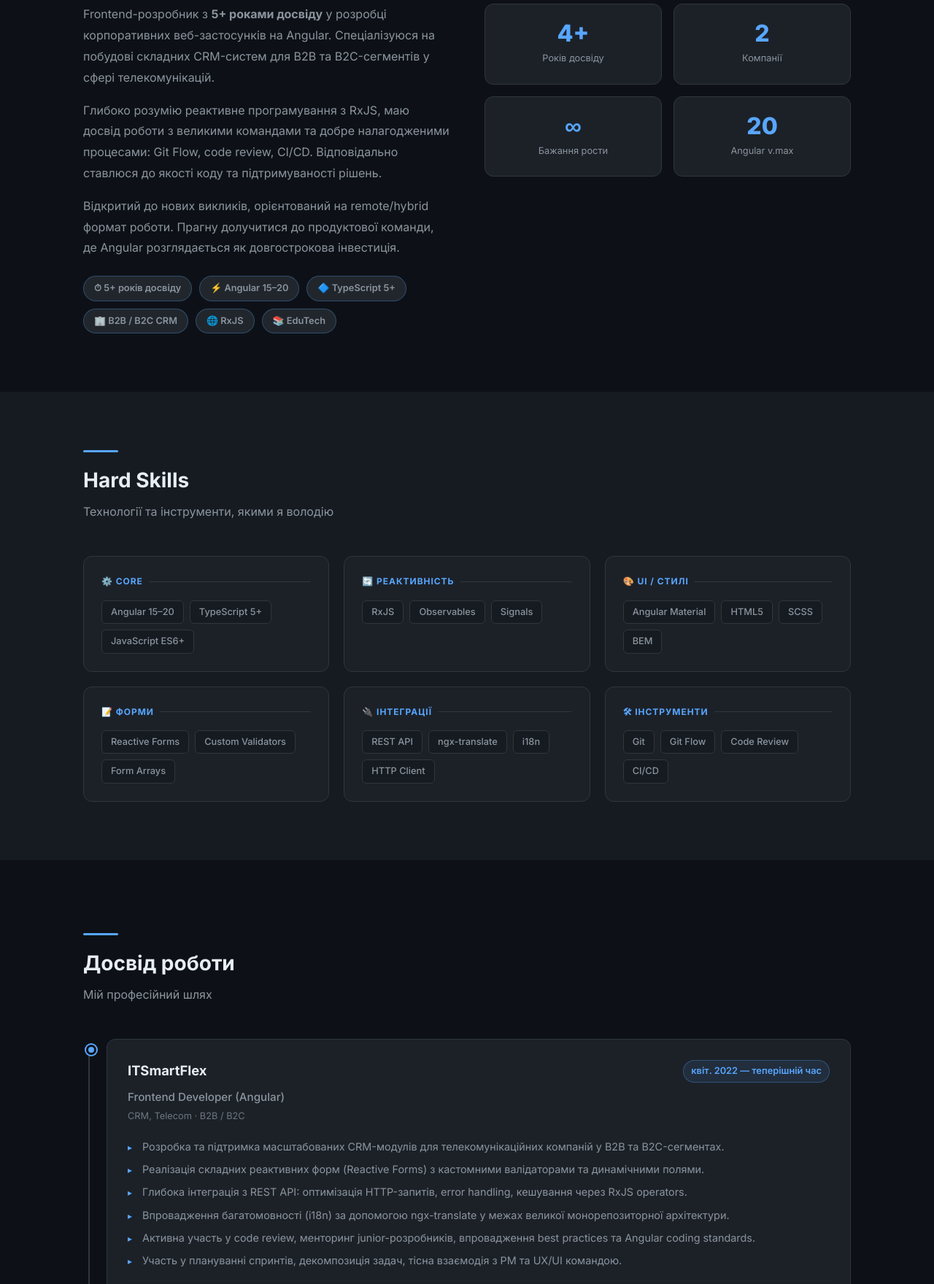
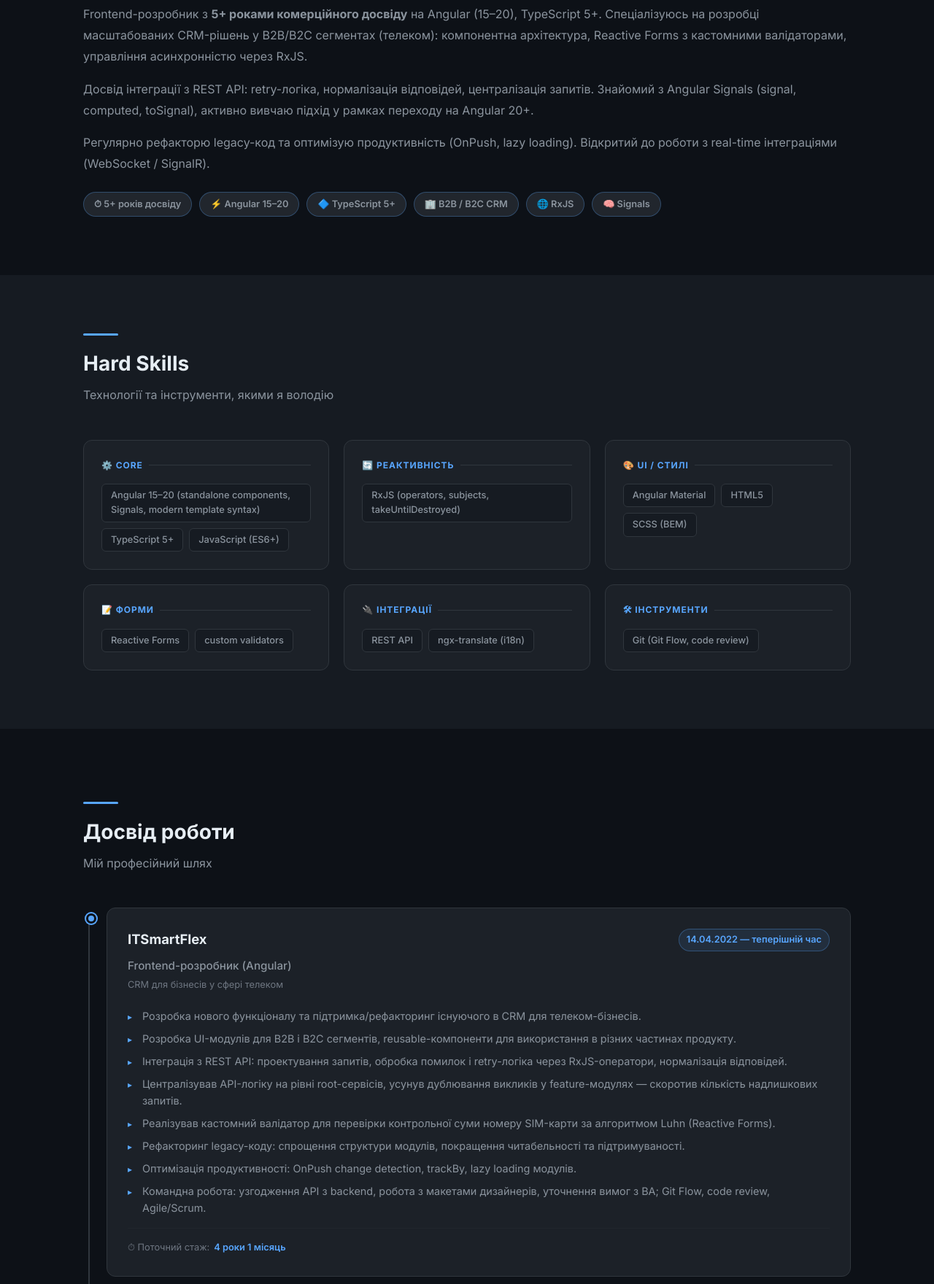
Before and after one commit to LevBD/cv, a plain HTML site: page cv.html in a window 1280 px wide. Shown: the part 1040-2800 px from the top of the page at 73% size. Drawn offline with Linux system fonts and the light colour scheme.

Commit message:
Fist version

```diff
--- a/cv.html
+++ b/cv.html
@@ -3,9 +3,9 @@
 <head>
   <meta charset="UTF-8" />
   <meta name="viewport" content="width=device-width, initial-scale=1.0" />
-  <title>Богдан Левіщев — Frontend Developer (Angular)</title>
-  <meta name="description" content="Frontend-розробник з 5+ роками досвіду на Angular. Відкритий до нових пропозицій." />
-  <meta property="og:title" content="Богдан Левіщев — Frontend Developer" />
+  <title>Левіщев Богдан Дем'янович — Frontend-розробник (Angular)</title>
+  <meta name="description" content="Frontend-розробник (Angular) з 5+ роками комерційного досвіду: Angular 15–20, TypeScript 5+, RxJS, Reactive Forms, REST API." />
+  <meta property="og:title" content="Левіщев Богдан Дем'янович — Frontend-розробник (Angular)" />
   <meta property="og:image" content="assets/og-preview.png" />
   <link rel="preconnect" href="https://fonts.googleapis.com" />
   <link rel="preconnect" href="https://fonts.gstatic.com" crossorigin />
@@ -341,7 +341,7 @@
     #about { padding-top: 100px; }
     .about__grid {
       display: grid;
-      grid-template-columns: 1fr 1fr;
+      grid-template-columns: 1fr;
       gap: 48px;
       align-items: start;
     }
@@ -366,32 +366,6 @@
       transition: transform 0.2s, background 0.2s;
     }
     .chip:hover { transform: translateY(-2px); background: var(--accent-subtle); }
-    .about__stats {
-      display: grid;
-      grid-template-columns: 1fr 1fr;
-      gap: 16px;
-    }
-    .stat-card {
-      background: var(--bg-card);
-      border: 1px solid var(--border);
-      border-radius: 12px;
-      padding: 24px;
-      text-align: center;
-      transition: transform 0.2s, box-shadow 0.2s, border-color 0.2s;
-    }
-    .stat-card:hover {
-      transform: translateY(-4px);
-      box-shadow: 0 12px 32px var(--shadow);
-      border-color: var(--accent-subtle-border);
-    }
-    .stat-card__number {
-      font-size: 2rem;
-      font-weight: 800;
-      color: var(--accent);
-      line-height: 1;
-      margin-bottom: 8px;
-    }
-    .stat-card__label { font-size: 0.8rem; color: var(--text-secondary); }
     @media (max-width: 768px) {
       .about__grid { grid-template-columns: 1fr; }
     }
@@ -735,17 +709,18 @@
     <section id="hero" aria-labelledby="hero-name">
       <div class="hero__inner">
         <div class="hero__content reveal">
-          <div class="hero__badge">Available for hire</div>
+          <div class="hero__badge">Remote</div>
           <h1 class="hero__name" id="hero-name">
             Богдан<br><span class="accent">Левіщев</span>
           </h1>
-          <p class="hero__role">Frontend Developer (Angular)</p>
+          <p class="hero__role">Frontend-розробник (Angular)</p>
           <p class="hero__location">
             <span>📍</span> Київ, Україна
           </p>
           <blockquote class="hero__tagline">
-            Розробляю масштабовані Angular-застосунки з фокусом на чистий код,
-            продуктивність та чудовий UX — від CRM-систем до EduTech-платформ.
+            Frontend-розробник з 5+ роками комерційного досвіду на Angular (15–20), TypeScript 5+.
+            Спеціалізуюсь на масштабованих CRM-рішеннях у B2B/B2C (телеком), з фокусом на RxJS,
+            Reactive Forms, REST API та продуктивність (OnPush, lazy loading).
           </blockquote>
           <div class="hero__cta">
             <a href="assets/cv/bogdan-levishchev-cv.pdf" download class="btn btn--primary">
@@ -774,20 +749,19 @@
         <div class="reveal">
           <div class="about__text">
             <p>
-              Frontend-розробник з <strong>5+ роками досвіду</strong> у розробці
-              корпоративних веб-застосунків на Angular. Спеціалізуюся на побудові
-              складних CRM-систем для B2B та B2C-сегментів у сфері телекомунікацій.
+              Frontend-розробник з <strong>5+ роками комерційного досвіду</strong> на Angular (15–20), TypeScript 5+.
+              Спеціалізуюсь на розробці масштабованих CRM-рішень у B2B/B2C сегментах (телеком):
+              компонентна архітектура, Reactive Forms з кастомними валідаторами, управління
+              асинхронністю через RxJS.
             </p>
             <p>
-              Глибоко розумію реактивне програмування з RxJS, маю досвід роботи
-              з великими командами та добре налагодженими процесами: Git Flow,
-              code review, CI/CD. Відповідально ставлюся до якості коду та
-              підтримуваності рішень.
+              Досвід інтеграції з REST API: retry-логіка, нормалізація відповідей,
+              централізація запитів. Знайомий з Angular Signals (signal, computed, toSignal),
+              активно вивчаю підхід у рамках переходу на Angular 20+.
             </p>
             <p>
-              Відкритий до нових викликів, орієнтований на remote/hybrid формат
-              роботи. Прагну долучитися до продуктової команди, де Angular
-              розглядається як довгострокова інвестиція.
+              Регулярно рефакторю legacy-код та оптимізую продуктивність (OnPush, lazy loading).
+              Відкритий до роботи з real-time інтеграціями (WebSocket / SignalR).
             </p>
           </div>
           <div class="about__highlights">
@@ -796,25 +770,7 @@
             <span class="chip">🔷 TypeScript 5+</span>
             <span class="chip">🏢 B2B / B2C CRM</span>
             <span class="chip">🌐 RxJS</span>
-            <span class="chip">📚 EduTech</span>
-          </div>
-        </div>
-        <div class="about__stats reveal">
-          <div class="stat-card">
-            <div class="stat-card__number" id="yearsExp">5+</div>
-            <div class="stat-card__label">Років досвіду</div>
-          </div>
-          <div class="stat-card">
-            <div class="stat-card__number">2</div>
-            <div class="stat-card__label">Компанії</div>
-          </div>
-          <div class="stat-card">
-            <div class="stat-card__number">∞</div>
-            <div class="stat-card__label">Бажання рости</div>
-          </div>
-          <div class="stat-card">
-            <div class="stat-card__number">20</div>
-            <div class="stat-card__label">Angular v.max</div>
+            <span class="chip">🧠 Signals</span>
           </div>
         </div>
       </div>
@@ -832,17 +788,15 @@
           <div class="skill-group">
             <div class="skill-group__title">⚙️ Core</div>
             <div class="skill-chips">
-              <span class="skill-chip">Angular 15–20</span>
+              <span class="skill-chip">Angular 15–20 (standalone components, Signals, modern template syntax)</span>
               <span class="skill-chip">TypeScript 5+</span>
-              <span class="skill-chip">JavaScript ES6+</span>
+              <span class="skill-chip">JavaScript (ES6+)</span>
             </div>
           </div>
           <div class="skill-group">
             <div class="skill-group__title">🔄 Реактивність</div>
             <div class="skill-chips">
-              <span class="skill-chip">RxJS</span>
-              <span class="skill-chip">Observables</span>
-              <span class="skill-chip">Signals</span>
+              <span class="skill-chip">RxJS (operators, subjects, takeUntilDestroyed)</span>
             </div>
           </div>
           <div class="skill-group">
@@ -850,34 +804,27 @@
             <div class="skill-chips">
               <span class="skill-chip">Angular Material</span>
               <span class="skill-chip">HTML5</span>
-              <span class="skill-chip">SCSS</span>
-              <span class="skill-chip">BEM</span>
+              <span class="skill-chip">SCSS (BEM)</span>
             </div>
           </div>
           <div class="skill-group">
             <div class="skill-group__title">📝 Форми</div>
             <div class="skill-chips">
               <span class="skill-chip">Reactive Forms</span>
-              <span class="skill-chip">Custom Validators</span>
-              <span class="skill-chip">Form Arrays</span>
+              <span class="skill-chip">custom validators</span>
             </div>
           </div>
           <div class="skill-group">
             <div class="skill-group__title">🔌 Інтеграції</div>
             <div class="skill-chips">
               <span class="skill-chip">REST API</span>
-              <span class="skill-chip">ngx-translate</span>
-              <span class="skill-chip">i18n</span>
-              <span class="skill-chip">HTTP Client</span>
+              <span class="skill-chip">ngx-translate (i18n)</span>
             </div>
           </div>
           <div class="skill-group">
             <div class="skill-group__title">🛠 Інструменти</div>
             <div class="skill-chips">
-              <span class="skill-chip">Git</span>
-              <span class="skill-chip">Git Flow</span>
-              <span class="skill-chip">Code Review</span>
-              <span class="skill-chip">CI/CD</span>
+              <span class="skill-chip">Git (Git Flow, code review)</span>
             </div>
           </div>
         </div>
@@ -898,17 +845,19 @@
           <div class="timeline-card">
             <div class="timeline-card__header">
               <span class="timeline-card__company">ITSmartFlex</span>
-              <span class="timeline-card__period">квіт. 2022 — теперішній час</span>
+              <span class="timeline-card__period">14.04.2022 — теперішній час</span>
             </div>
-            <p class="timeline-card__role">Frontend Developer (Angular)</p>
-            <p class="timeline-card__domain">CRM, Telecom · B2B / B2C</p>
+            <p class="timeline-card__role">Frontend-розробник (Angular)</p>
+            <p class="timeline-card__domain">CRM для бізнесів у сфері телеком</p>
             <ul class="timeline-card__bullets" aria-label="Обов'язки та досягнення">
-              <li>Розробка та підтримка масштабованих CRM-модулів для телекомунікаційних компаній у B2B та B2C-сегментах.</li>
-              <li>Реалізація складних реактивних форм (Reactive Forms) з кастомними валідаторами та динамічними полями.</li>
-              <li>Глибока інтеграція з REST API: оптимізація HTTP-запитів, error handling, кешування через RxJS operators.</li>
-              <li>Впровадження багатомовності (i18n) за допомогою ngx-translate у межах великої монорепозиторної архітектури.</li>
-              <li>Активна участь у code review, менторинг junior-розробників, впровадження best practices та Angular coding standards.</li>
-              <li>Участь у плануванні спринтів, декомпозиція задач, тісна взаємодія з PM та UX/UI командою.</li>
+              <li>Розробка нового функціоналу та підтримка/рефакторинг існуючого в CRM для телеком-бізнесів.</li>
+              <li>Розробка UI-модулів для B2B і B2C сегментів, reusable-компоненти для використання в різних частинах продукту.</li>
+              <li>Інтеграція з REST API: проектування запитів, обробка помилок і retry-логіка через RxJS-оператори, нормалізація відповідей.</li>
+              <li>Централізував API-логіку на рівні root-сервісів, усунув дублювання викликів у feature-модулях — скоротив кількість надлишкових запитів.</li>
+              <li>Реалізував кастомний валідатор для перевірки контрольної суми номеру SIM-карти за алгоритмом Luhn (Reactive Forms).</li>
+              <li>Рефакторинг legacy-коду: спрощення структури модулів, покращення читабельності та підтримуваності.</li>
+              <li>Оптимізація продуктивності: OnPush change detection, trackBy, lazy loading модулів.</li>
+              <li>Командна робота: узгодження API з backend, робота з макетами дизайнерів, уточнення вимог з BA; Git Flow, code review, Agile/Scrum.</li>
             </ul>
             <div class="timeline-card__duration">
               ⏱ Поточний стаж: <strong id="duration-badge">—</strong>
@@ -921,14 +870,13 @@
           <div class="timeline-card">
             <div class="timeline-card__header">
               <span class="timeline-card__company">Ucode IT Academy</span>
-              <span class="timeline-card__period">січ. 2021 — бер. 2022</span>
+              <span class="timeline-card__period">01.01.2021 — 31.03.2022</span>
             </div>
-            <p class="timeline-card__role">Frontend Developer (Angular)</p>
-            <p class="timeline-card__domain">LMS / CRM · EduTech</p>
+            <p class="timeline-card__role">Frontend-розробник (Angular)</p>
+            <p class="timeline-card__domain">LMS, CRM у сфері EduTech</p>
             <ul class="timeline-card__bullets">
-              <li>Розробка внутрішньої LMS-платформи для управління навчальними курсами, студентами та прогресом навчання.</li>
-              <li>Побудова компонентної архітектури на Angular з використанням Angular Material та SCSS/BEM-методології.</li>
-              <li>Реалізація дашборду із динамічними графіками, таблицями та фільтрацією даних через RxJS.</li>
+              <li>Розробка Angular-застосунків (LMS, CRM): компонентна архітектура, REST API, RxJS, Reactive Forms, адаптивна верстка.</li>
+              <li>Командна робота в Agile/Scrum: Git Flow, code review, виконання задач по спринтах.</li>
             </ul>
           </div>
         </div>
@@ -942,7 +890,7 @@
         <div class="reveal">
           <div class="section-divider"></div>
           <h2 class="section-title" id="contacts-title">Контакти</h2>
-          <p class="section-subtitle">Відкритий до нових пропозицій — давайте поспілкуємося!</p>
+          <p class="section-subtitle">Київ, Україна · bogdanlevishchev@gmail.com · LinkedIn</p>
         </div>
         <div class="contacts__grid">
           <div style="display:flex; flex-direction:column; gap:16px;">
@@ -965,7 +913,6 @@
               <div class="contacts__availability">
                 <span style="font-size:0.85rem; color:var(--text-secondary); font-weight:500;">Формат роботи:</span>
                 <span class="badge badge--green">✓ Remote</span>
-                <span class="badge badge--blue">◑ Hybrid</span>
               </div>
               <a href="assets/cv/bogdan-levishchev-cv.pdf" download class="btn btn--primary" style="width:fit-content;">
                 <span>⬇</span> Завантажити CV (PDF)
@@ -973,9 +920,9 @@
             </div>
           </div>
 
-          <div class="contacts__qr reveal" aria-label="QR-код для DOU DAY">
+          <div class="contacts__qr reveal" aria-label="QR-код">
             <div class="qr-placeholder">
-              <!-- QR Code SVG (encoded for blevishchev.github.io) -->
+              <!-- QR Code SVG (decorative) -->
               <svg viewBox="0 0 200 200" xmlns="http://www.w3.org/2000/svg" aria-hidden="true">
                 <rect width="200" height="200" fill="var(--bg-secondary)"/>
                 <!-- Finder pattern TL -->
@@ -1028,8 +975,8 @@
                 <rect x="166" y="158" width="16" height="8" fill="var(--text-primary)"/>
               </svg>
             </div>
-            <div class="qr-label">Скануйте для DOU DAY</div>
-            <div class="qr-sublabel">blevishchev.github.io</div>
+            <div class="qr-label">LinkedIn</div>
+            <div class="qr-sublabel">Левіщев Богдан Дем'янович</div>
           </div>
         </div>
       </div>
```
Also changed, not shown: img/bl-logo.jpg (added).
